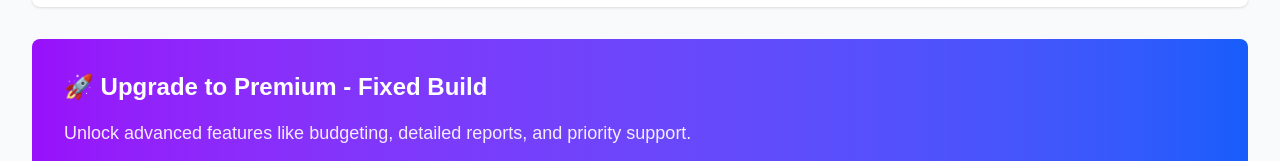
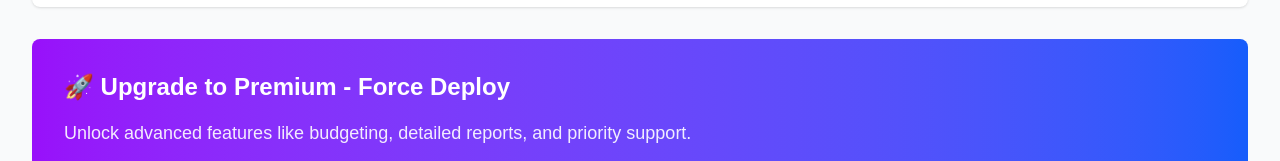
Before and after one commit to slimmugnai-oss/garrison-ledger, a Next.js app: page /dashboard in a window 1280 px wide. Shown: the part 543-704 px from the top of the page. Built offline with nearby package versions, Linux system fonts and the light colour scheme; no server answers; sample sign-in values are in the browser's storage.

Commit message:
trigger: Force deployment after 1 hour delay
- Change text to trigger immediate deployment
- Should finally deploy with PaymentButton component
- Resolve persistent build cache issue

```diff
--- a/app/dashboard/page.tsx
+++ b/app/dashboard/page.tsx
@@ -90,7 +90,7 @@ export default async function Dashboard() {
           <div className="mt-8">
             <div className="bg-gradient-to-r from-purple-600 to-blue-600 rounded-lg p-8 text-white">
               <h2 className="text-2xl font-bold mb-4">
-                🚀 Upgrade to Premium - Fixed Build
+                🚀 Upgrade to Premium - Force Deploy
               </h2>
               <p className="text-lg mb-6 opacity-90">
                 Unlock advanced features like budgeting, detailed reports, and priority support.
```
